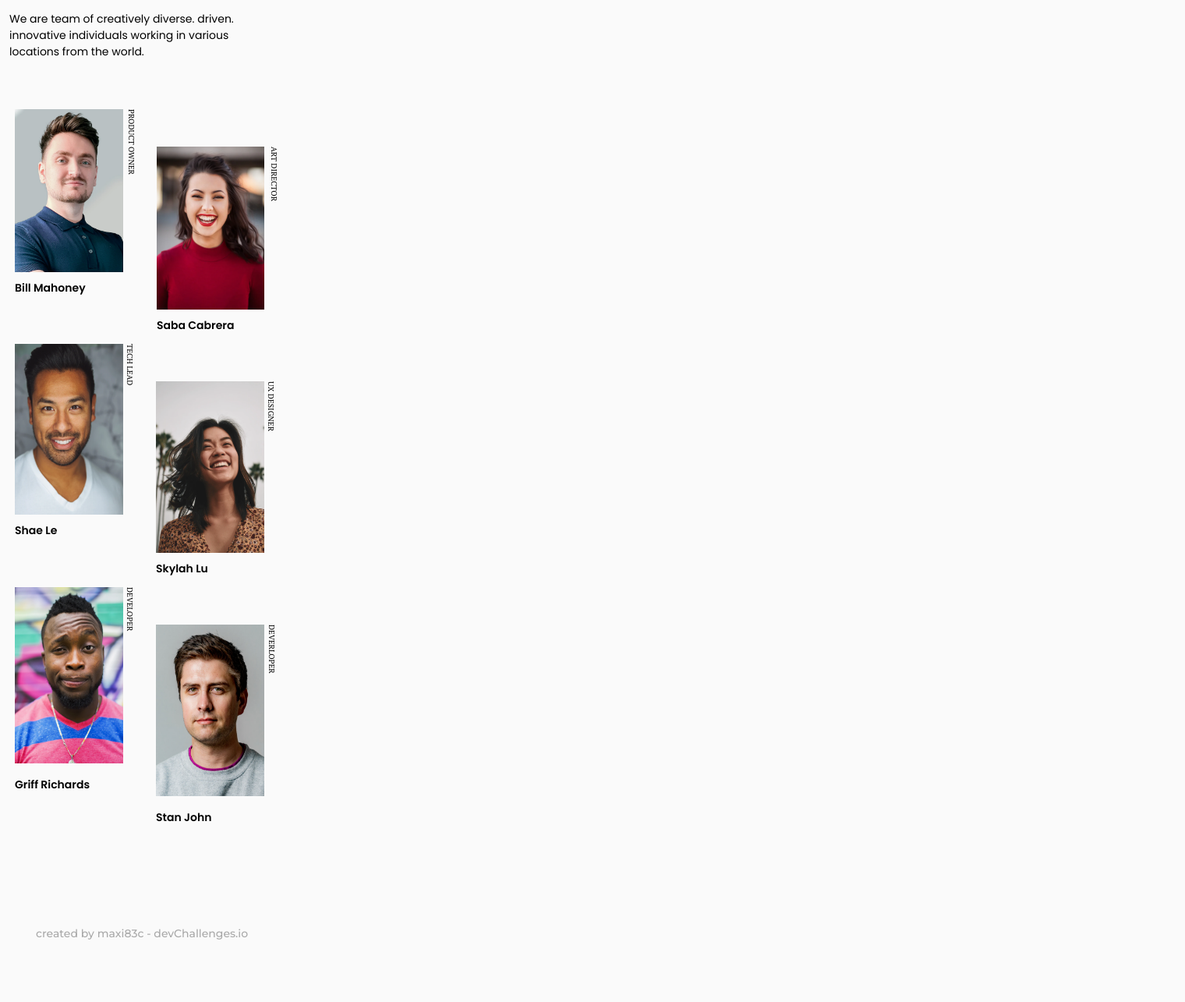
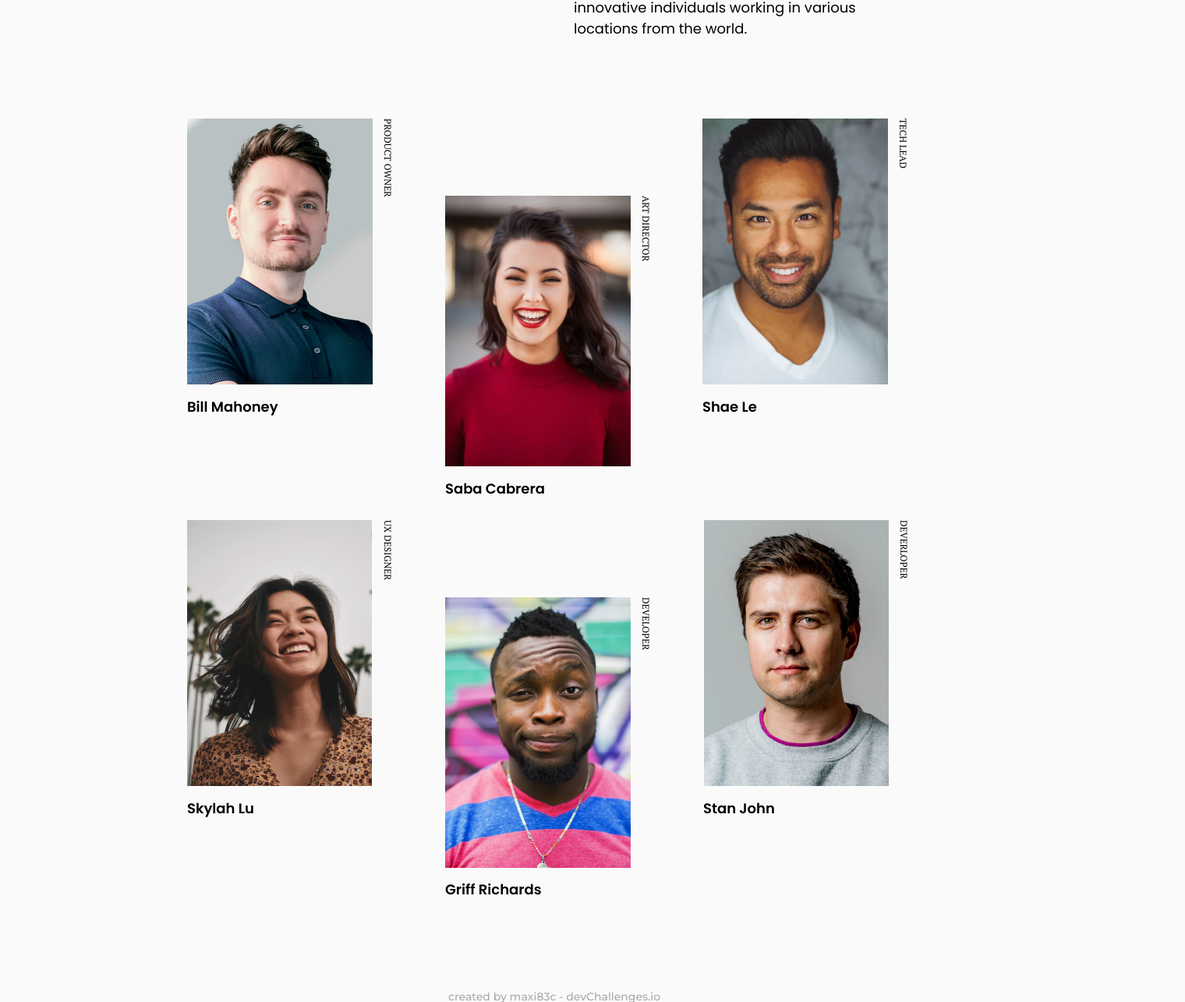
Before and after one commit to maxi83c/my-team-page, a plain HTML site: page index.html in a window 1280 px wide. Shown: the part 178-1463 px from the top of the page at 78% size, 1520 px wide, since content can reach past the window. Before the commit the page ends 1408 px from the top, so only its background shows below. Drawn offline with Linux system fonts and the light colour scheme.

Commit message:
add desktop designs

```diff
--- a/css/styles.css
+++ b/css/styles.css
@@ -7,9 +7,16 @@ body{
   font-family: 'Poppins', sans-serif;
   font-size: 14px;
   background-color: #FAFAFA;
-  height: 1338px;
+  height: 1339px;
   position: relative;
 }
+
+@media screen and (min-width: 700px){
+  body{
+    height: 1379px;
+  }
+}
+
 
 .title{
   width: 278px;
@@ -24,6 +31,18 @@ body{
   padding: 0;
 }
 
+@media screen and (min-width: 900px){
+  .title{
+    margin: 70px 0 0 150px;
+  }
+}
+
+@media screen and (min-width: 1200px){
+  .title{
+    margin: 110px 0 0 243px;
+  }
+}
+
 .subtitle{
   width: 117px;
   height: 27px;
@@ -34,6 +53,27 @@ body{
   text-transform: uppercase;
   margin: 38px 0 0 12px;
   padding: 0;
+}
+
+@media screen and (min-width: 700px){
+  .subtitle{
+    position:absolute;
+    top: 0;
+    left: 350px;
+    margin: 0;
+  }
+}
+
+@media screen and (min-width:900px){
+  .subtitle{
+    left: 500px;
+  }
+}
+
+@media screen and (min-width:1200px){
+  .subtitle{
+    left: 736px;
+  }
 }
 
 .information{
@@ -47,12 +87,63 @@ body{
   padding: 0;
 }
 
+@media screen and (min-width: 700px){
+  .information{
+    margin: 0;
+    position: absolute;
+    top: 37px;
+    left: 350px;
+  }
+}
+
+@media screen and (min-width: 800px){
+  .information{
+    width: 439px;
+    font-size: 18px;
+    line-height: 27px;
+  }
+}
+
+@media screen and (min-width:900px){
+  .information{
+    left: 500px;
+  }
+}
+
+@media screen and (min-width: 1200px){
+  .information{
+    left: 736px;
+  }
+}
+
 .main{
   position: relative;
   display: grid;
   grid-template-columns: 157px 157px;
   grid-template-rows: 237px 248px 261px;
   margin-top: 39px;
+}
+
+@media screen and (min-width: 700px){
+  .main{
+    margin: 0;
+    top: 173px;
+    grid-template-columns: repeat(3, 157px);
+    grid-template-rows: 248px 261px;
+    justify-content: center;
+    gap: 30px;
+  }
+}
+
+@media screen and (min-width: 1200px){
+  .main{
+    left: 240px;
+    grid-template-columns: repeat(3, 264px);
+    grid-template-rows: 283px 283px;
+    justify-content: start;
+    column-gap: 67px;
+    row-gap: 100px;
+  }
 }
 
 .box{
@@ -99,6 +190,40 @@ body{
   left: 24px;
 }
 
+@media screen and (min-width: 700px){
+  .box{
+    margin: 0;
+  }
+  .box:nth-child(1){
+    top: 0;
+    left: 0;
+  }
+
+  .box:nth-child(2){
+    top: 99px;
+    left: 0;
+  }
+
+  .box:nth-child(3){
+    top: 0;
+    left: 0;
+  }
+
+  .box:nth-child(4){
+    top: 132px;
+    left: 0;
+  }
+
+  .box:nth-child(5){
+    top: 221px;
+    left: 0;
+  }
+
+  .box:nth-child(6){
+    top: 132px;
+    left: 0;
+  }
+}
 
 .box__img{
   position: absolute;
@@ -119,6 +244,7 @@ body{
 .box:nth-child(3) > .box__img{
   width: 139px;
   height: 219px;
+
 }
 
 .box:nth-child(4) > .box__img{
@@ -134,6 +260,73 @@ body{
 .box:nth-child(6) > .box__img{
   width: 139px;
   height: 220px;
+}
+
+
+@media screen and (min-width: 1200px){
+  .box:nth-child(1){
+    width: 264px;
+    height: 383px;
+  }
+
+  .box:nth-child(2){
+    width: 264px;
+    height: 389px;
+  }
+
+  .box:nth-child(3){
+    width: 264px;
+    height: 383px;
+    left: -1px;
+  }
+
+  .box:nth-child(4){
+    width: 264px;
+    height: 383px;
+  }
+
+  .box:nth-child(5){
+    width: 264px;
+    height: 388px;
+    top: 231px;
+  }
+
+  .box:nth-child(6){
+    width: 264px;
+    height: 383px;
+  }
+
+  .box:nth-child(1) > .box__img{
+    width: 238px;
+    height: 341px;
+  }
+
+  .box:nth-child(2) > .box__img{
+    width: 238px;
+    height: 347px;
+  }
+
+  .box:nth-child(3) > .box__img{
+    width: 238px;
+    height: 341px;
+  }
+
+  .box:nth-child(4) > .box__img{
+    width: 237px;
+    height: 341px;
+  }
+
+  .box:nth-child(5) > .box__img{
+    width: 238px;
+    height: 347px;
+  }
+
+  .box:nth-child(6) > .box__img{
+    width: 237px;
+    height: 341px;
+    left: 1px;
+  }
+
 }
 
 .box__title{
@@ -153,6 +346,16 @@ body{
   transform: rotate(90deg);
 }
 
+@media screen and (min-width: 1200px){
+  .box__title{
+    top: 67px;
+    right: -68px;
+    height: 16px;
+    font-size: 12px;
+    line-height: 16px;
+  }
+}
+
 .box__subtitle{
   width: 141px;
   height: 18px;
@@ -167,11 +370,38 @@ body{
   line-height: 21px;
 }
 
+
+@media screen and (min-width: 1200px){
+  .box__subtitle{
+    width: 150px;
+    height: 27px;
+    font-size: 18px;
+    line-height: 27px;
+  }
+}
+
 .footer{
   position: absolute;
   bottom: 24px;
   left: 46px;
 }
+
+@media screen and (min-width: 700px){
+  .footer{
+    width: 100%;
+    text-align: center;
+    left: 0;
+  }
+}
+
+@media screen and (min-width: 1200px){
+  .footer{
+    width: 300px;
+    text-align: left;
+    left: 561;
+  }
+}
+
 .created{
   margin: 0;
   padding: 0;
```
